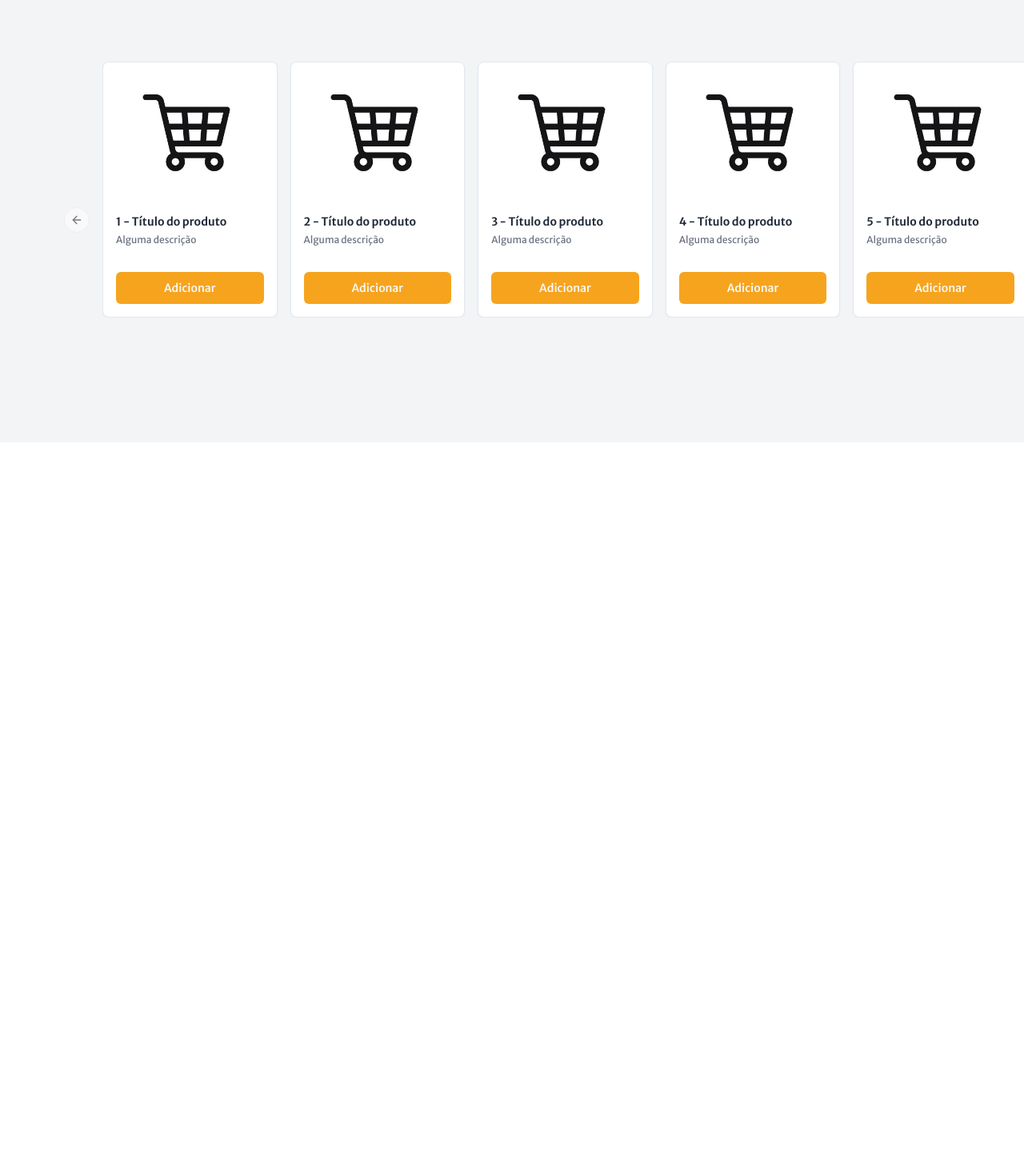
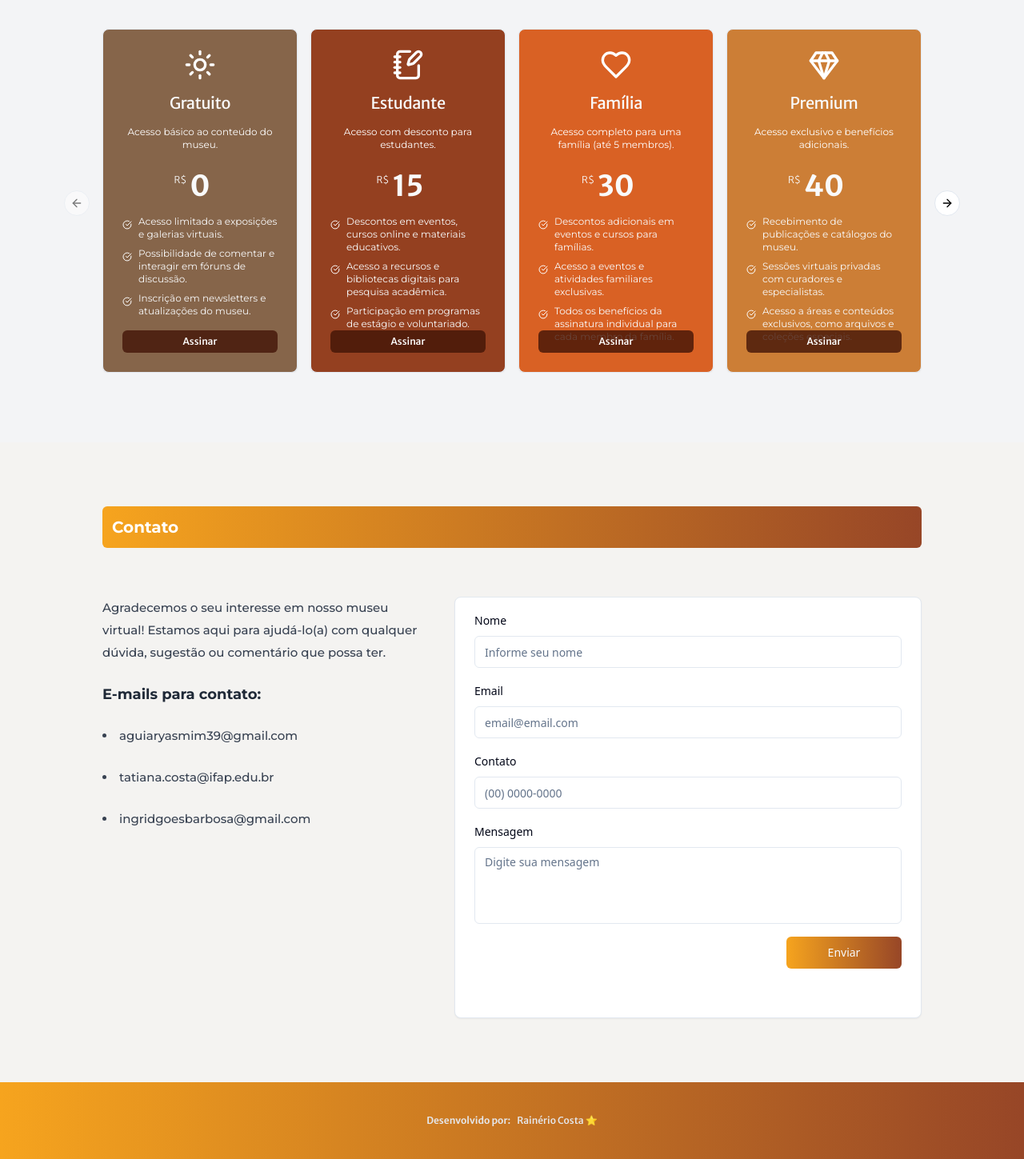
Before and after one commit to Raineriojr/memory-tour, a React (Vite) app: page / in a window 1280 px wide. Shown: the part 4247-5696 px from the top of the page at 80% size. Before the commit the page ends 4912 px from the top, so only its background shows below. Built offline with nearby package versions, Linux system fonts and the light colour scheme.

Commit message:
feat: create sessions

```diff
--- a/src/pages/home.tsx
+++ b/src/pages/home.tsx
@@ -1,6 +1,7 @@
 import { Header } from '@/components/layout/header';
-import { history } from '@/content';
+import { history, subscribeCardValues } from '@/content';
 import { Link } from 'react-scroll';
+import { Link as RouterLink } from 'react-router-dom';
 
 import Balneario from '@assets/balneario.jpeg';
 import Bandeira from '@assets/bandeira.jpeg';
@@ -12,12 +13,22 @@ import Show from '@assets/show.jpeg';
 import FrenteCidade from '@assets/frente-cidade.jpg';
 import Indigena from '@assets/indigena.jpg';
 
-import { CardImage, CardShop } from '@/components';
-import { Button, Card, CardContent, Carousel, CarouselContent, CarouselItem, CarouselNext, CarouselPrevious } from '@/components/ui';
+import { CardImage, CardShop, CardSubscription } from '@/components';
+import { Button, Card, CardContent, Carousel, CarouselContent, CarouselItem, CarouselNext, CarouselPrevious, Form, FormControl, FormField, FormItem, FormLabel, FormMessage, Input, Textarea } from '@/components/ui';
+import { FormProvider, useForm } from 'react-hook-form';
 
 export const Home = () => {
+  const form = useForm({
+    defaultValues: {
+      name: '',
+      email: '',
+      contact: '',
+      message: ''
+    }
+  });
+
   return (
-    <main className='mb-28'>
+    <main>
       <section id='header' className="grid grid-cols-12 px-32 pt-16 pb-4 gap-x-8 gap-y-4 h-lvh bg-[#F4F3F1]">
         <div className='grid col-span-12'>
           <Header />
@@ -206,7 +217,7 @@ export const Home = () => {
         </div>
       </section>
 
-      <section id='advertising' className="grid grid-cols-12 px-32 gap-x-8 py-20 h-lvh bg-gray-100">
+      <section id='advertising' className="grid grid-cols-12 px-32 gap-x-8 py-20 h-lvh bg-[#F4F3F1]">
         <div className='grid col-span-12 h-fit bg-gradient-to-l from-[#974627] to-[#F6A41E] p-3 rounded-md'>
           <p className='font-montserrat font-bold text-xl text-white'>
             Publicidade
@@ -229,17 +240,16 @@ export const Home = () => {
             <CarouselNext />
           </Carousel>
         </div>
-
       </section>
 
-      <section id='subscription' className="grid grid-cols-12 px-32 gap-x-8 py-20 h-lvh bg-gray-100">
+      <section id='subscription' className="grid grid-cols-12 px-32 gap-x-8 gap-y-8 py-20 h-lvh bg-gray-100">
         <div className='grid col-span-12 h-fit bg-gradient-to-l from-[#974627] to-[#F6A41E] p-3 rounded-md'>
           <p className='font-montserrat font-bold text-xl text-white'>
             Assinaturas
           </p>
         </div>
 
-        <div className='grid col-span-12 -mt-8'>
+        <div className='grid col-span-12'>
           <p className='font-montserrat font-medium text-md text-gray-800'>
             Aqui no Memory Tour, estamos comprometidos em trazer o fascínio do Vale do Jari diretamente
             para você, onde quer que esteja. Com nossas assinaturas, mergulhe em um universo de
@@ -251,12 +261,20 @@ export const Home = () => {
         <div className='grid col-span-12'>
           <Carousel>
             <CarouselContent className="flex snap-x snap-mandatory">
-              {Array.from({ length: 8 }).map((_, index) => (
+              {subscribeCardValues.map((item, index) => (
                 <CarouselItem
                   key={index}
-                  className="pl-4 md:basis-1/2 lg:basis-1/5"
+                  className="pl-4 md:basis-1/2 lg:basis-1/4"
                 >
-                  <CardShop index={index} />
+                  <CardSubscription
+                    key={index}
+                    title={item.title}
+                    description={item.description}
+                    value={item.value}
+                    items={item.items}
+                    Icon={item.Icon}
+                    bgColor={item.bgColor}
+                  />
                 </CarouselItem>
               ))}
             </CarouselContent>
@@ -264,7 +282,117 @@ export const Home = () => {
             <CarouselNext />
           </Carousel>
         </div>
+      </section>
 
+      <section id='contact' className="grid grid-cols-12 px-32 gap-x-8 py-20 h-lvh bg-[#F4F3F1]">
+        <div className='grid col-span-12 h-fit bg-gradient-to-l from-[#974627] to-[#F6A41E] p-3 rounded-md'>
+          <p className='font-montserrat font-bold text-xl text-white'>
+            Contato
+          </p>
+        </div>
+
+        <div className='grid col-span-5 mt-4'>
+          <div className='flex flex-col gap-6'>
+            <p className='font-medium text-[15px] font-montserrat leading-7 text-gray-700'>
+              Agradecemos o seu interesse em nosso museu virtual!
+              Estamos aqui para ajudá-lo(a) com qualquer dúvida,
+              sugestão ou comentário que possa ter.
+            </p>
+            <p className='font-bold text-lg font-montserrat text-gray-800'>
+              E-mails para contato:
+            </p>
+            <li className='font-medium text-[15px] font-montserrat leading-7 text-gray-700'>
+              aguiaryasmim39@gmail.com
+            </li>
+            <li className='font-medium text-[15px] font-montserrat leading-7 text-gray-700'>
+              tatiana.costa@ifap.edu.br
+            </li>
+            <li className='font-medium text-[15px] font-montserrat leading-7 text-gray-700'>
+              ingridgoesbarbosa@gmail.com
+            </li>
+          </div>
+        </div>
+
+        <div className='grid col-span-7 mt-4'>
+          <Card>
+            <CardContent className='py-4 space-y-4'>
+              <FormProvider {...form}>
+                <FormField
+                  control={form.control}
+                  name="name"
+                  render={({ field }) => (
+                    <FormItem>
+                      <FormLabel>Nome</FormLabel>
+                      <FormControl>
+                        <Input placeholder="Informe seu nome" />
+                      </FormControl>
+                      <FormMessage />
+                    </FormItem>
+                  )}
+                />
+                <FormField
+                  control={form.control}
+                  name="email"
+                  render={({ field }) => (
+                    <FormItem>
+                      <FormLabel>Email</FormLabel>
+                      <FormControl>
+                        <Input placeholder="email@email.com" />
+                      </FormControl>
+                      <FormMessage />
+                    </FormItem>
+                  )}
+                />
+                <FormField
+                  control={form.control}
+                  name="contact"
+                  render={({ field }) => (
+                    <FormItem>
+                      <FormLabel>Contato</FormLabel>
+                      <FormControl>
+                        <Input placeholder="(00) 0000-0000" />
+                      </FormControl>
+                      <FormMessage />
+                    </FormItem>
+                  )}
+                />
+                <FormField
+                  control={form.control}
+                  name="message"
+                  render={({ field }) => (
+                    <FormItem>
+                      <FormLabel>Mensagem</FormLabel>
+                      <FormControl>
+                        <Textarea className='h-24 resize-none' placeholder="Digite sua mensagem" />
+                      </FormControl>
+                      <FormMessage />
+                    </FormItem>
+                  )}
+                />
+                <div className='flex justify-end'>
+                  <Button className='w-36 bg-gradient-to-l from-[#974627] to-[#F6A41E] hover:opacity-85'>
+                    Enviar
+                  </Button>
+                </div>
+              </FormProvider>
+            </CardContent>
+          </Card>
+        </div>
+      </section>
+
+      <section id='footer' className="select-none flex flex-1 h-24 items-center justify-center bg-gradient-to-l from-[#974627] to-[#F6A41E]">
+        <div className='flex gap-2 items-center'>
+          <p className='font-merriweather font-semibold text-xs text-gray-200'>
+            Desenvolvido por:
+          </p>
+          <RouterLink
+            to='https://www.linkedin.com/in/rainerio-costa/'
+            target='_blank'
+            className='font-merriweather font-medium text-xs text-gray-200'
+          >
+            Rainério Costa ⭐️
+          </RouterLink>
+        </div>
       </section>
     </main >
   )
```
